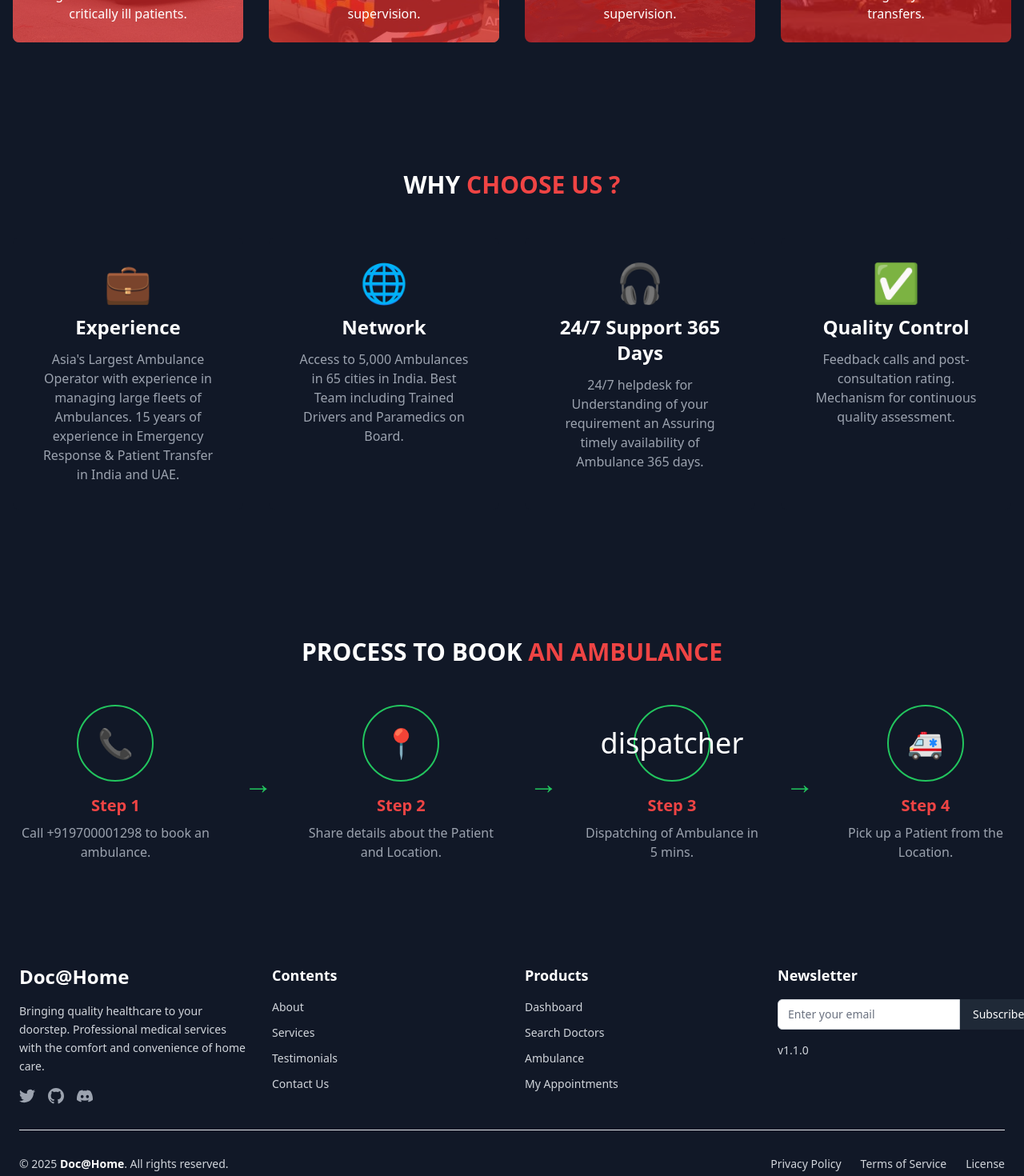
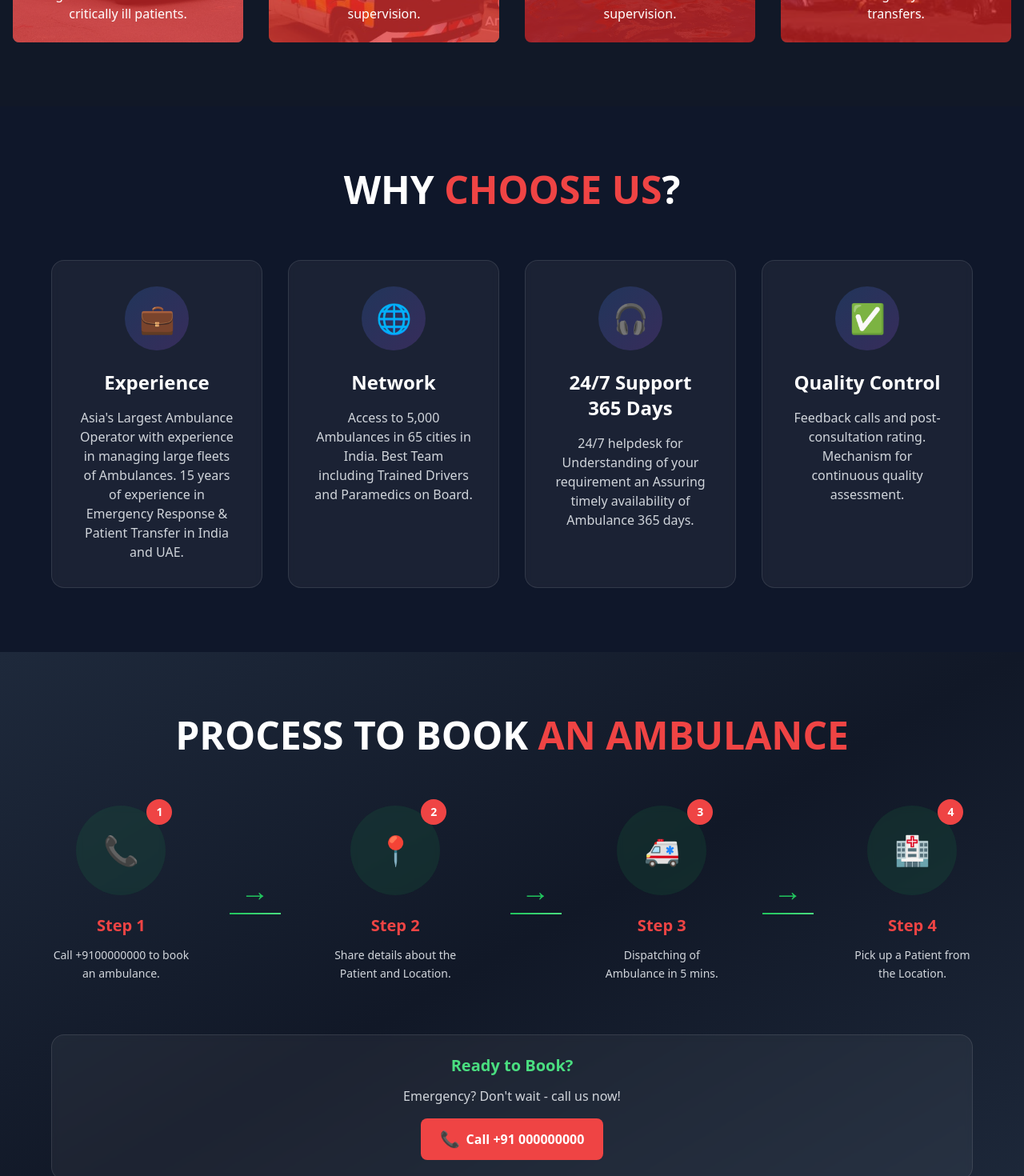
Before and after one commit to shandilya-rajnandini/DocAtHome, a React (Vite) app in the folder frontend/: page /book-ambulance in a window 1280 px wide. Shown: the part 1480-2950 px from the top of the page at 80% size. Built offline with nearby package versions, Linux system fonts and the light colour scheme.

Commit message:
Improved BookingProcess and WhyChooseUs Section On Ambulance Page

```diff
--- a/frontend/src/components/ambulance/BookingProcess.jsx
+++ b/frontend/src/components/ambulance/BookingProcess.jsx
@@ -1,31 +1,155 @@
-import React from 'react';
-// We'll use text placeholders for icons
+import React from "react";
 
 const steps = [
-    { icon: "📞", title: "Step 1", text: "Call +919700001298 to book an ambulance." },
-    { icon: "📍", title: "Step 2", text: "Share details about the Patient and Location." },
-    { icon: " dispatcher", title: "Step 3", text: "Dispatching of Ambulance in 5 mins." },
-    { icon: "🚑", title: "Step 4", text: "Pick up a Patient from the Location." }
+  {
+    icon: "📞",
+    title: "Step 1",
+    text: "Call +9100000000 to book an ambulance.",
+  },
+  {
+    icon: "📍",
+    title: "Step 2",
+    text: "Share details about the Patient and Location.",
+  },
+  {
+    icon: "🚑",
+    title: "Step 3",
+    text: "Dispatching of Ambulance in 5 mins.",
+  },
+  {
+    icon: "🏥",
+    title: "Step 4",
+    text: "Pick up a Patient from the Location.",
+  },
 ];
 
 const BookingProcess = () => {
   return (
-        <section className="py-20 px-4 bg-gray-900 text-white">
-            <div className="container mx-auto text-center">
-                <h2 className="text-3xl font-bold mb-12">PROCESS TO BOOK <span className="text-red-500">AN AMBULANCE</span></h2>
-                <div className="flex flex-col md:flex-row justify-center items-center gap-8">
+    <section className="py-20 px-4 bg-gradient-to-br from-slate-800 via-gray-900 to-slate-800 text-white">
+      <div className="container mx-auto text-center max-w-6xl">
+        <h2 className="text-4xl md:text-5xl font-bold mb-16">
+          PROCESS TO BOOK <span className="text-red-500">AN AMBULANCE</span>
+        </h2>
+
+        {/* Desktop Layout */}
+        <div className="hidden md:flex justify-center items-center gap-4 lg:gap-8">
           {steps.map((step, index) => (
             <React.Fragment key={step.title}>
-                            <div className="flex flex-col items-center">
-                                <div className="w-24 h-24 rounded-full border-2 border-green-500 flex items-center justify-center text-4xl mb-4">
+              <div className="flex flex-col items-center group">
+                {/* Step Icon Circle */}
+                <div
+                  className="relative w-28 h-28 rounded-full border-3 border-green-500
+                                flex items-center justify-center text-4xl mb-6
+                                bg-green-500/10 backdrop-blur-sm
+                                group-hover:border-green-400 group-hover:bg-green-500/20
+                                group-hover:scale-110 group-hover:shadow-lg group-hover:shadow-green-500/20
+                                transition-all duration-300 ease-in-out"
+                >
+                  <span className="group-hover:scale-110 transition-transform duration-300">
                     {step.icon}
+                  </span>
+
+                  {/* Step Number Badge */}
+                  <div
+                    className="absolute -top-2 -right-2 w-8 h-8 bg-red-500 rounded-full
+                                  flex items-center justify-center text-white text-sm font-bold
+                                  group-hover:bg-red-400 transition-colors duration-300"
+                  >
+                    {index + 1}
                   </div>
-                                <h3 className="text-xl font-bold text-red-500">{step.title}</h3>
-                                <p className="mt-2 text-gray-400 max-w-xs">{step.text}</p>
                 </div>
-                            {index < steps.length - 1 && <div className="text-green-500 text-4xl hidden md:block">→</div>}
+
+                {/* Step Title */}
+                <h3
+                  className="text-xl font-bold text-red-500 mb-3
+                               group-hover:text-red-400 transition-colors duration-300"
+                >
+                  {step.title}
+                </h3>
+
+                {/* Step Description */}
+                <p
+                  className="text-gray-300 max-w-xs leading-relaxed text-sm
+                               group-hover:text-gray-200 transition-colors duration-300"
+                >
+                  {step.text}
+                </p>
+              </div>
+
+              {/* Arrow between steps */}
+              {index < steps.length - 1 && (
+                <div className="flex flex-col items-center mx-2 lg:mx-4">
+                  <div className="text-green-500 text-3xl lg:text-4xl animate-pulse">
+                    →
+                  </div>
+                  <div className="w-12 lg:w-16 h-0.5 bg-gradient-to-r from-green-500 to-green-400 mt-2"></div>
+                </div>
+              )}
             </React.Fragment>
           ))}
+        </div>
+
+        {/* Mobile Layout */}
+        <div className="md:hidden space-y-8">
+          {steps.map((step, index) => (
+            <div key={step.title} className="relative">
+              <div className="flex items-start gap-6">
+                {/* Step Icon Circle */}
+                <div
+                  className="relative flex-shrink-0 w-20 h-20 rounded-full border-2 border-green-500
+                                flex items-center justify-center text-3xl
+                                bg-green-500/10 backdrop-blur-sm"
+                >
+                  <span>{step.icon}</span>
+
+                  {/* Step Number Badge */}
+                  <div
+                    className="absolute -top-1 -right-1 w-6 h-6 bg-red-500 rounded-full
+                                  flex items-center justify-center text-white text-xs font-bold"
+                  >
+                    {index + 1}
+                  </div>
+                </div>
+
+                {/* Step Content */}
+                <div className="flex-1 text-left">
+                  <h3 className="text-lg font-bold text-red-500 mb-2">
+                    {step.title}
+                  </h3>
+                  <p className="text-gray-300 leading-relaxed text-sm">
+                    {step.text}
+                  </p>
+                </div>
+              </div>
+
+              {/* Vertical connector line */}
+              {index < steps.length - 1 && (
+                <div className="absolute left-10 top-20 w-0.5 h-8 bg-gradient-to-b from-green-500 to-green-400"></div>
+              )}
+            </div>
+          ))}
+        </div>
+
+        {/* Call to Action */}
+        <div
+          className="mt-16 p-6 bg-white/5 backdrop-blur-sm rounded-2xl border border-white/10
+                        hover:bg-white/10 hover:border-white/20 transition-all duration-300"
+        >
+          <h3 className="text-xl font-bold mb-3 text-green-400">
+            Ready to Book?
+          </h3>
+          <p className="text-gray-300 mb-4">
+            Emergency? Don't wait - call us now!
+          </p>
+          <a
+            href="tel:+919700001298"
+            className="inline-flex items-center gap-2 bg-red-500 hover:bg-red-600
+                        text-white font-bold py-3 px-6 rounded-lg
+                        transition-all duration-300 hover:scale-105 hover:shadow-lg"
+          >
+            <span className="text-xl">📞</span>
+            Call +91 000000000
+          </a>
         </div>
       </div>
     </section>
--- a/frontend/src/components/ambulance/WhyChooseUs.jsx
+++ b/frontend/src/components/ambulance/WhyChooseUs.jsx
@@ -1,28 +1,105 @@
-import React from 'react';
-// We'll use text placeholders for icons for now
-// In a real app, you'd use <IconComponent /> here
+import React from "react";
 
 const reasons = [
-    { icon: "💼", title: "Experience", text: "Asia's Largest Ambulance Operator with experience in managing large fleets of Ambulances. 15 years of experience in Emergency Response & Patient Transfer in India and UAE." },
-    { icon: "🌐", title: "Network", text: "Access to 5,000 Ambulances in 65 cities in India. Best Team including Trained Drivers and Paramedics on Board." },
-    { icon: "🎧", title: "24/7 Support 365 Days", text: "24/7 helpdesk for Understanding of your requirement an Assuring timely availability of Ambulance 365 days." },
-    { icon: "✅", title: "Quality Control", text: "Feedback calls and post-consultation rating. Mechanism for continuous quality assessment." }
+  {
+    icon: "💼",
+    title: "Experience",
+    text: "Asia's Largest Ambulance Operator with experience in managing large fleets of Ambulances. 15 years of experience in Emergency Response & Patient Transfer in India and UAE.",
+  },
+  {
+    icon: "🌐",
+    title: "Network",
+    text: "Access to 5,000 Ambulances in 65 cities in India. Best Team including Trained Drivers and Paramedics on Board.",
+  },
+  {
+    icon: "🎧",
+    title: "24/7 Support 365 Days",
+    text: "24/7 helpdesk for Understanding of your requirement an Assuring timely availability of Ambulance 365 days.",
+  },
+  {
+    icon: "✅",
+    title: "Quality Control",
+    text: "Feedback calls and post-consultation rating. Mechanism for continuous quality assessment.",
+  },
 ];
 
 const WhyChooseUs = () => {
   return (
-        <section className="py-20 px-4 bg-primary-dark text-white">
-            <div className="container mx-auto text-center">
-                <h2 className="text-3xl font-bold mb-12">WHY <span className="text-red-500">CHOOSE US ?</span></h2>
-                <div className="grid grid-cols-1 sm:grid-cols-2 lg:grid-cols-4 gap-8">
-                    {reasons.map(reason => (
-                        <div key={reason.title} className="bg-gray-900 p-8 rounded-lg">
-                            <div className="text-5xl text-red-500 mb-4">{reason.icon}</div>
-                            <h3 className="text-2xl font-bold mb-3">{reason.title}</h3>
-                            <p className="text-gray-400">{reason.text}</p>
+    <section className="py-20 px-4 bg-gradient-to-br from-slate-900 to-slate-900 text-white">
+      <div className="container mx-auto text-center max-w-6xl">
+        <h2 className="text-4xl md:text-5xl font-bold mb-16">
+          WHY <span className="text-red-500">CHOOSE US</span>?
+        </h2>
+
+        <div className="grid grid-cols-1 sm:grid-cols-2 lg:grid-cols-4 gap-6 md:gap-8">
+          {reasons.map((reason) => (
+            <div
+              key={reason.title}
+              className="group bg-white/5 backdrop-blur-sm border border-white/10 p-6 md:p-8 rounded-2xl
+                         hover:bg-white/10 hover:border-white/20 hover:shadow-2xl hover:-translate-y-2
+                         transition-all duration-300 ease-in-out"
+            >
+              {/* Icon Container */}
+              <div
+                className="w-20 h-20 mx-auto mb-6 flex items-center justify-center rounded-full
+                              bg-gradient-to-br from-blue-500/20 to-purple-500/20
+                              group-hover:from-blue-500/30 group-hover:to-purple-500/30
+                              transition-all duration-300"
+              >
+                <span className="text-4xl group-hover:scale-110 transition-transform duration-300">
+                  {reason.icon}
+                </span>
+              </div>
+
+              {/* Title */}
+              <h3
+                className="text-xl md:text-2xl font-bold mb-4 text-white group-hover:text-blue-300
+                             transition-colors duration-300"
+              >
+                {reason.title}
+              </h3>
+
+              {/* Description */}
+              <p
+                className="text-gray-300 leading-relaxed text-sm md:text-base
+                           group-hover:text-gray-200 transition-colors duration-300"
+              >
+                {reason.text}
+              </p>
             </div>
           ))}
         </div>
+
+        {/* Optional: Add a subtle animation for staggered appearance */}
+        <style jsx>{`
+          @keyframes slideInUp {
+            from {
+              opacity: 0;
+              transform: translateY(30px);
+            }
+            to {
+              opacity: 1;
+              transform: translateY(0);
+            }
+          }
+
+          .group {
+            animation: slideInUp 0.6s ease-out forwards;
+          }
+
+          .group:nth-child(1) {
+            animation-delay: 0.1s;
+          }
+          .group:nth-child(2) {
+            animation-delay: 0.2s;
+          }
+          .group:nth-child(3) {
+            animation-delay: 0.3s;
+          }
+          .group:nth-child(4) {
+            animation-delay: 0.4s;
+          }
+        `}</style>
       </div>
     </section>
   );
```
Lines whose indentation alone changed are shown as unchanged.
